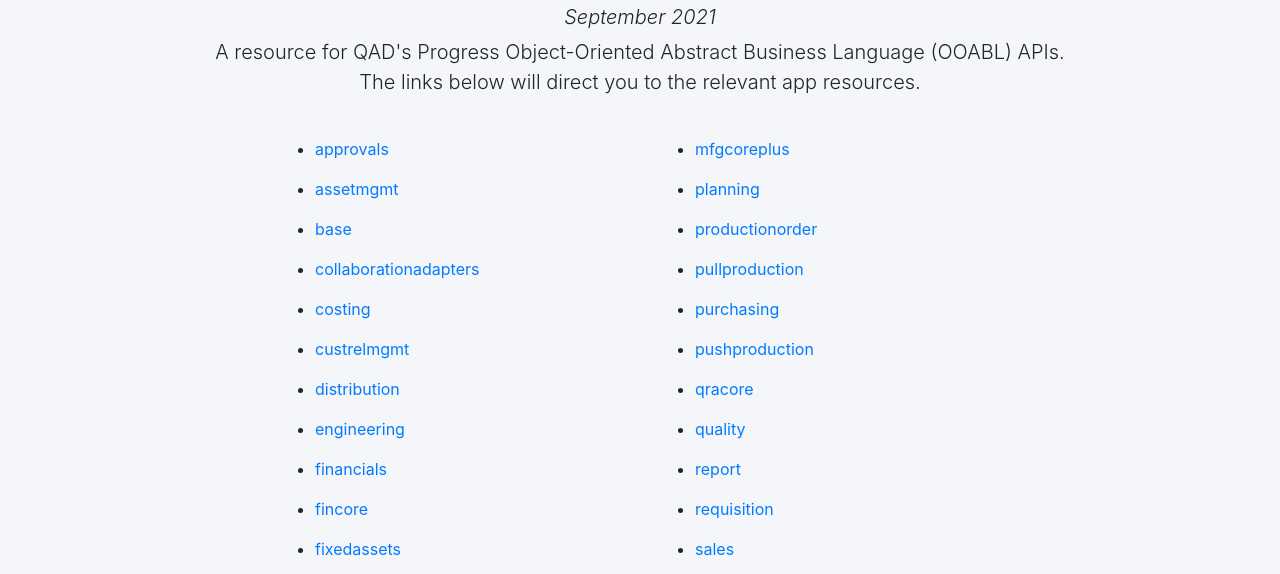
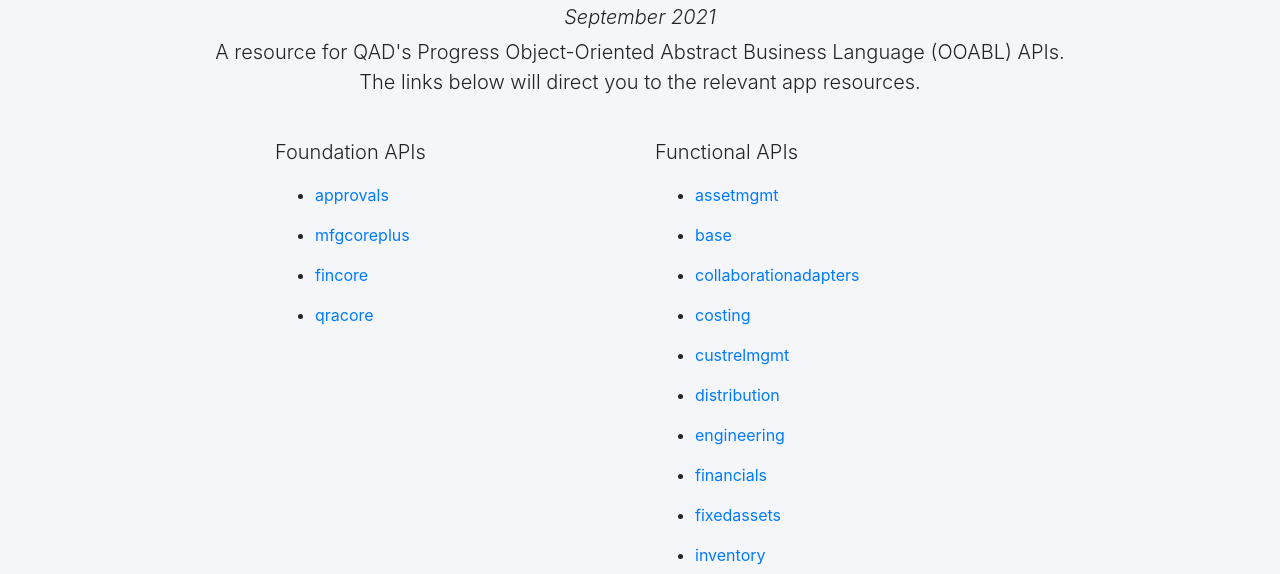
Before and after one commit to KaiyoteSoft/QAD_apiResources, a plain HTML site: page index.html in a window 1280 px wide. Shown: the part 197-771 px from the top of the page. Drawn offline with nearby package versions, Linux system fonts and the light colour scheme.

Commit message:
Updated columns

```diff
--- a/index.html
+++ b/index.html
@@ -62,8 +62,17 @@
       <div class="row">
         <div class="col-2"></div>
         <div class="col-4">
+          <p class="lead">Foundation APIs</p>
           <ul>
             <li><p><a target="_blank" href="https://documentlibrary.qad.com/help/ooabl_api/adaptive_ux_2021_0/approvals/latest/index.html">approvals</a></p></li>
+            <li><p><a target="_blank" href="https://documentlibrary.qad.com/help/ooabl_api/adaptive_ux_2021_0/mfgcoreplus/QRA3.14/index.html">mfgcoreplus</a></p></li>
+            <li><p><a target="_blank" href="https://documentlibrary.qad.com/help/ooabl_api/adaptive_ux_2021_0/fincore/QRA3.14/index.html">fincore</a></p></li>
+            <li><p><a target="_blank" href="https://documentlibrary.qad.com/help/ooabl_api/adaptive_ux_2021_0/qracore/QRA3.14/index.html">qracore</a></p></li>
+          </ul>
+        </div>
+        <div class="col-4">
+          <p class="lead">Functional APIs</p>
+          <ul>
             <li><p><a target="_blank" href="https://documentlibrary.qad.com/help/ooabl_api/adaptive_ux_2021_0/assetmgmt/QRA1.4/index.html">assetmgmt</a></p></li>
             <li><p><a target="_blank" href="https://documentlibrary.qad.com/help/ooabl_api/adaptive_ux_2021_0/base/2.6/index.html">base</a></p></li>
             <li><p><a target="_blank" href="https://documentlibrary.qad.com/help/ooabl_api/adaptive_ux_2021_0/collaborationadapters/latest/index.html">collaborationadapters</a></p></li>
@@ -72,21 +81,14 @@
             <li><p><a target="_blank" href="https://documentlibrary.qad.com/help/ooabl_api/adaptive_ux_2021_0/distribution/latest/index.html">distribution</a></p></li>
             <li><p><a target="_blank" href="https://documentlibrary.qad.com/help/ooabl_api/adaptive_ux_2021_0/engineering/2.6/index.html">engineering</a></p></li>
             <li><p><a target="_blank" href="https://documentlibrary.qad.com/help/ooabl_api/adaptive_ux_2021_0/financials/2.20201/index.html">financials</a></p></li>
-            <li><p><a target="_blank" href="https://documentlibrary.qad.com/help/ooabl_api/adaptive_ux_2021_0/fincore/QRA3.14/index.html">fincore</a></p></li>
             <li><p><a target="_blank" href="https://documentlibrary.qad.com/help/ooabl_api/adaptive_ux_2021_0/fixedassets/2.4/index.html">fixedassets</a></p></li>
             <li><p><a target="_blank" href="https://documentlibrary.qad.com/help/ooabl_api/adaptive_ux_2021_0/inventory/2.6/index.html">inventory</a></p></li>
             <li><p><a target="_blank" href="https://documentlibrary.qad.com/help/ooabl_api/adaptive_ux_2021_0/logistics/2.6/index.html">logistics</a></p></li>
-          </ul>
-        </div>
-        <div class="col-4">
-          <ul>
-            <li><p><a target="_blank" href="https://documentlibrary.qad.com/help/ooabl_api/adaptive_ux_2021_0/mfgcoreplus/QRA3.14/index.html">mfgcoreplus</a></p></li>
             <li><p><a target="_blank" href="https://documentlibrary.qad.com/help/ooabl_api/adaptive_ux_2021_0/planning/latest/index.html">planning</a></p></li>
             <li><p><a target="_blank" href="https://documentlibrary.qad.com/help/ooabl_api/adaptive_ux_2021_0/productionorder/3.2/index.html">productionorder</a></p></li>
             <li><p><a target="_blank" href="https://documentlibrary.qad.com/help/ooabl_api/adaptive_ux_2021_0/pullproduction/latest/index.html">pullproduction</a></p></li>
             <li><p><a target="_blank" href="https://documentlibrary.qad.com/help/ooabl_api/adaptive_ux_2021_0/purchasing/2.6/index.html">purchasing</a></p></li>
             <li><p><a target="_blank" href="https://documentlibrary.qad.com/help/ooabl_api/adaptive_ux_2021_0/pushproduction/1.6/index.html">pushproduction</a></p></li>
-            <li><p><a target="_blank" href="https://documentlibrary.qad.com/help/ooabl_api/adaptive_ux_2021_0/qracore/QRA3.14/index.html">qracore</a></p></li>
             <li><p><a target="_blank" href="https://documentlibrary.qad.com/help/ooabl_api/adaptive_ux_2021_0/quality/1.2/index.html">quality</a></p></li>
             <li><p><a target="_blank" href="https://documentlibrary.qad.com/help/ooabl_api/adaptive_ux_2021_0/report/latest/index.html">report</a></p></li>
             <li><p><a target="_blank" href="https://documentlibrary.qad.com/help/ooabl_api/adaptive_ux_2021_0/requisition/2.6/index.html">requisition</a></p></li>
```
